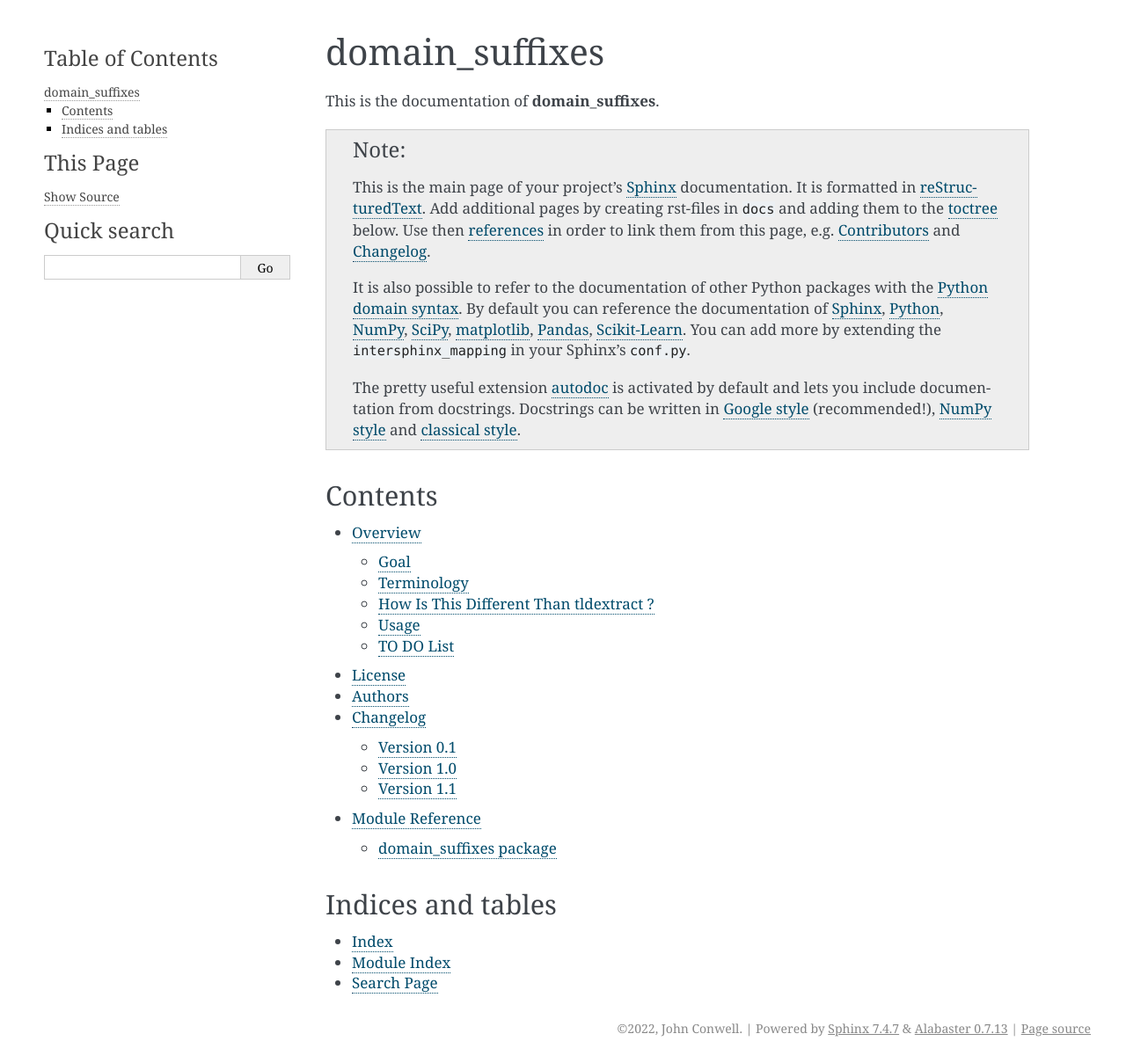
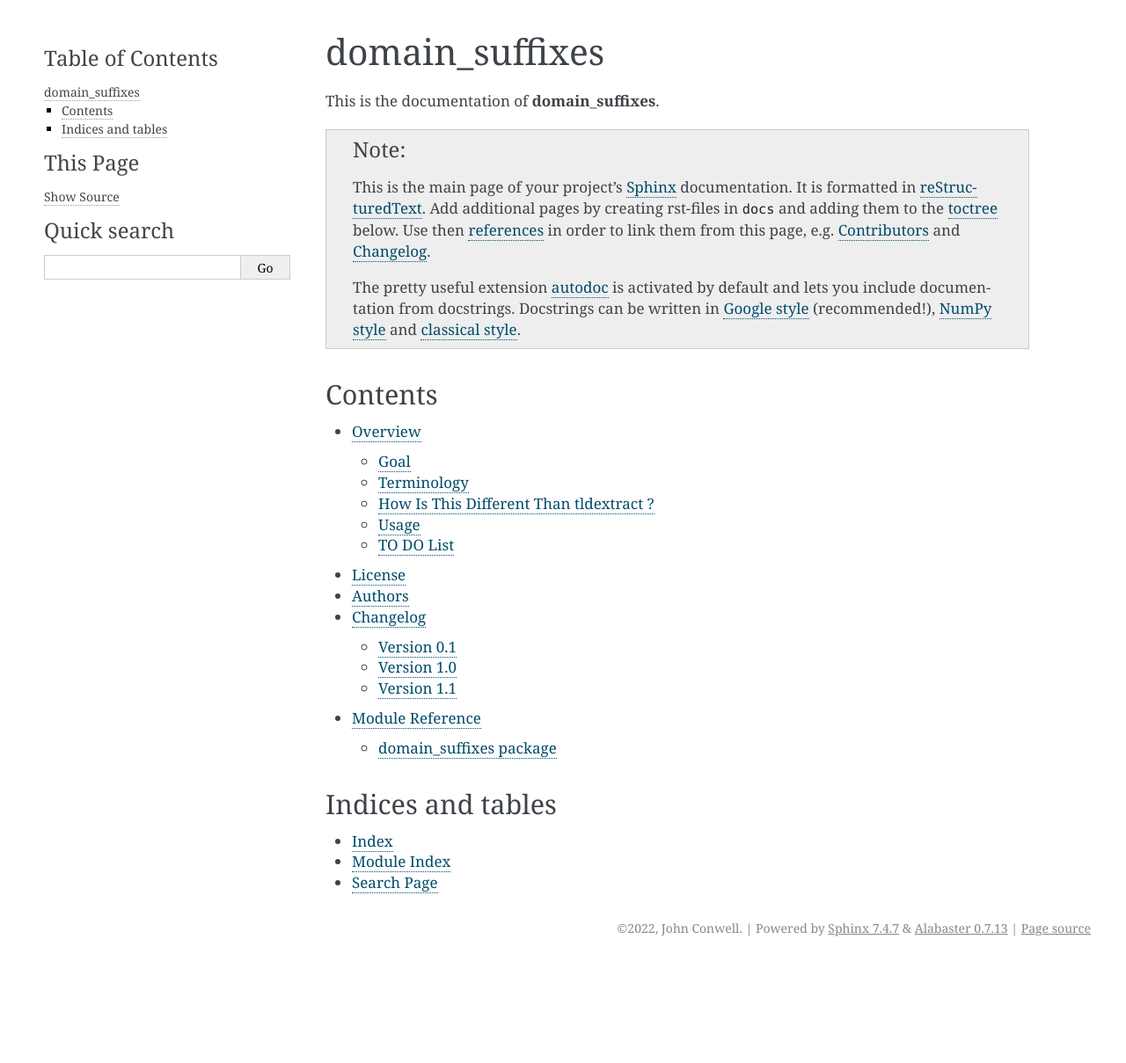
Before and after one commit to jconwell/domain_suffixes, a Sphinx documentation site: the page built from docs/index.rst, in a window 1280 px wide. Shown: the whole page at 88% size. Built offline with Sphinx 7.4.7, drawn with Linux system fonts in a browser that asks for light colours; after the commit the page ends 1095 px from its top, so only the background shows below that.

```diff
--- a/docs/contributing.rst
+++ /dev/null
@@ -1 +0,0 @@
-.. include:: ../CONTRIBUTING.rst
--- a/docs/index.rst
+++ b/docs/index.rst
@@ -12,12 +12,6 @@ This is the documentation of **domain_suffixes**.
     Use then `references`_ in order to link them from this page, e.g.
     :ref:`authors` and :ref:`changes`.
 
-    It is also possible to refer to the documentation of other Python packages
-    with the `Python domain syntax`_. By default you can reference the
-    documentation of `Sphinx`_, `Python`_, `NumPy`_, `SciPy`_, `matplotlib`_,
-    `Pandas`_, `Scikit-Learn`_. You can add more by extending the
-    ``intersphinx_mapping`` in your Sphinx's ``conf.py``.
-
     The pretty useful extension `autodoc`_ is activated by default and lets
     you include documentation from docstrings. Docstrings can be written in
     `Google style`_ (recommended!), `NumPy style`_ and `classical style`_.
```
Also changed, not shown: other parts of docs/index.rst (+0 -1 lines).
